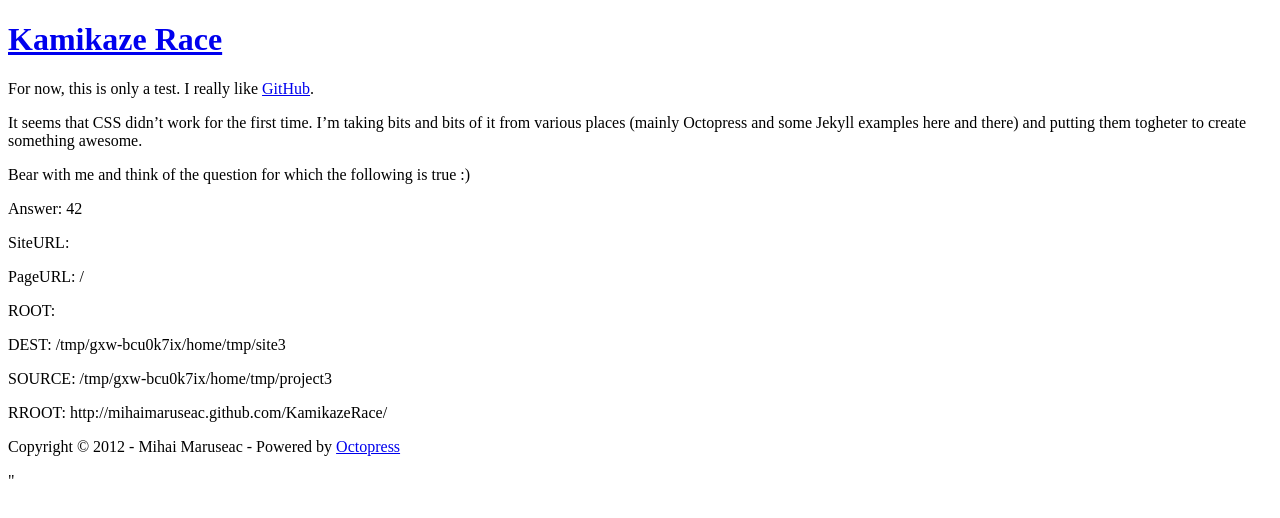
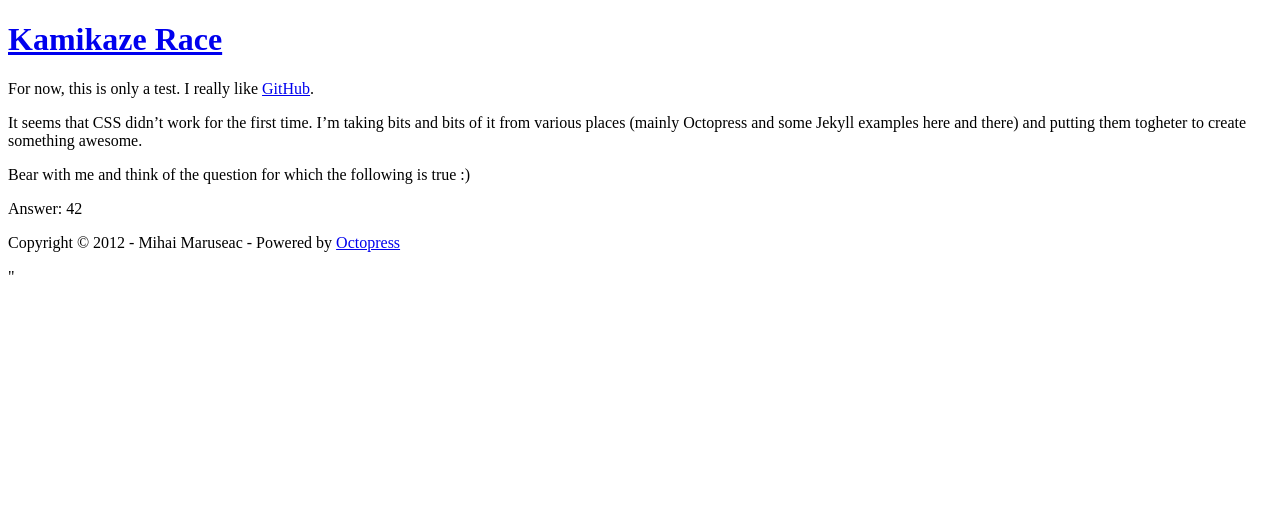
Before and after one commit to mihaimaruseac/KamikazeRace, a Jekyll site: the page built from index.markdown, in a window 1280 px wide. Shown: the top 518 px of the page. Built offline with Jekyll 4.4.1, drawn with Linux system fonts in a browser that asks for light colours.

Commit message:
Testing...

```diff
--- a/_includes/head.html
+++ b/_includes/head.html
@@ -12,11 +12,11 @@
   <meta name="MobileOptimized" content="320">
   <meta name="viewport" content="width=device-width, initial-scale=1">
 
-  {% capture canonical %}{{ site.url }}{% if site.permalink contains '.html' %}{{ page.url }}{% else %}{{ page.url | remove:'index.html' | strip_slash }}{% endif %}{% endcapture %}
+  {% capture canonical %}{{ site.realRoot }}{% endcapture %}
   <link rel="canonical" href="{{ canonical }}">
-  <link href="{{ site.url }}/favicon.png" rel="icon">
+  <link href="{{ canonical }}/favicon.png" rel="icon">
   <!--
-  <link href="{{ root_url }}/css/screen.css" media="screen, projection" rel="stylesheet" type="text/css">
+  <link href="{{ canonical }}/css/screen.css" media="screen, projection" rel="stylesheet" type="text/css">
   -->
   {% include custom/head.html %}
 </head>
--- a/index.markdown
+++ b/index.markdown
@@ -13,16 +13,4 @@
 
 Answer: {{ site.answer }}
 
-SiteURL: {{ site.url }}
-
-PageURL: {{ page.url }}
-
-ROOT: {{ root_url }}
-
-DEST: {{ site.destination }}
-
-SOURCE: {{ site.source }}
-
-RROOT: {{ site.realRoot }}
-
 [GitHub]: https://github.com/mihaimaruseac/ me
```
